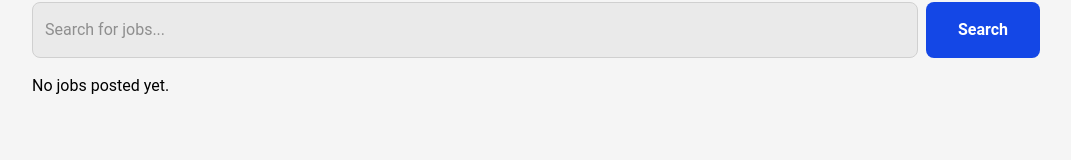
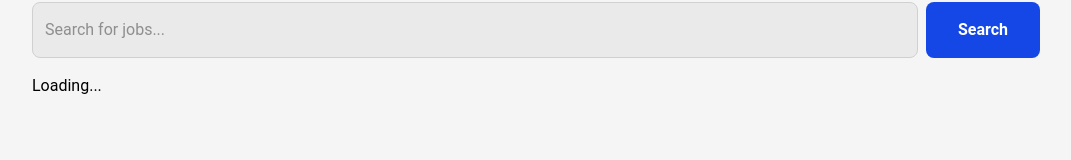
Before and after one commit to Kaydev-cmd/piece-job, a Next.js app in the folder frontend/: page /job-feed in a window 1280 px wide. Shown: the part 190-350 px from the top of the page, without its empty margins (104-1175 px from the left). Built offline with nearby package versions, Linux system fonts and the light colour scheme.

Commit message:
fix: show loading state instead of 'No jobs posted yet'

```diff
--- a/frontend/pages/job-feed/index.tsx
+++ b/frontend/pages/job-feed/index.tsx
@@ -127,7 +127,7 @@ const JobFeedPage = () => {
             />
           ))
         ) : (
-          <p>No jobs posted yet.</p>
+          <p>Loading...</p>
         )}
       </div>
 
```
